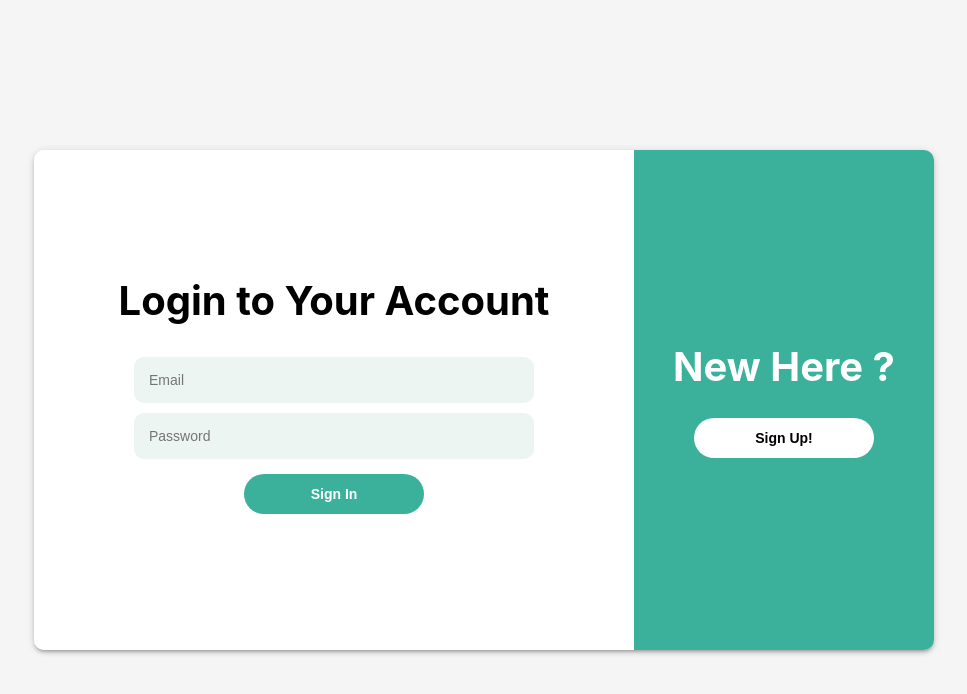
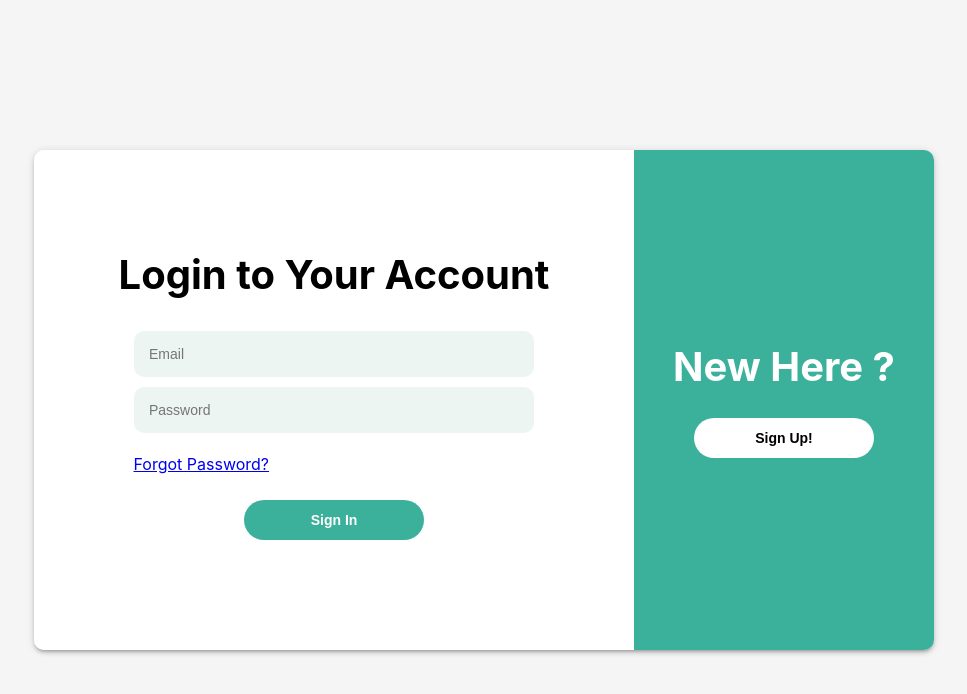
Before and after one commit to piyusha2001/OIBSIP_Pizza-delivery-app, a React (Create React App) app in the folder client/: page /login in a window 1280 px wide. Shown: the top 694 px of the page, without its empty margins (156-1123 px from the left). Built offline with nearby package versions, Linux system fonts and the light colour scheme.

Commit message:
forgot password added in login page

```diff
--- a/client/src/components/Login/index.jsx
+++ b/client/src/components/Login/index.jsx
@@ -56,6 +56,14 @@ const Login = () => {
 							required
 							className={styles.input}
 						/>
+						<Link
+							to='/forgot-password'
+							style={{ alignSelf: 'flex-start' }}
+						>
+							<p style={{ padding: '0 15px' }}>
+								Forgot Password?
+							</p>
+						</Link>
 						{error && (
 							<div className={styles.error_msg}>{error}</div>
 						)}
```
